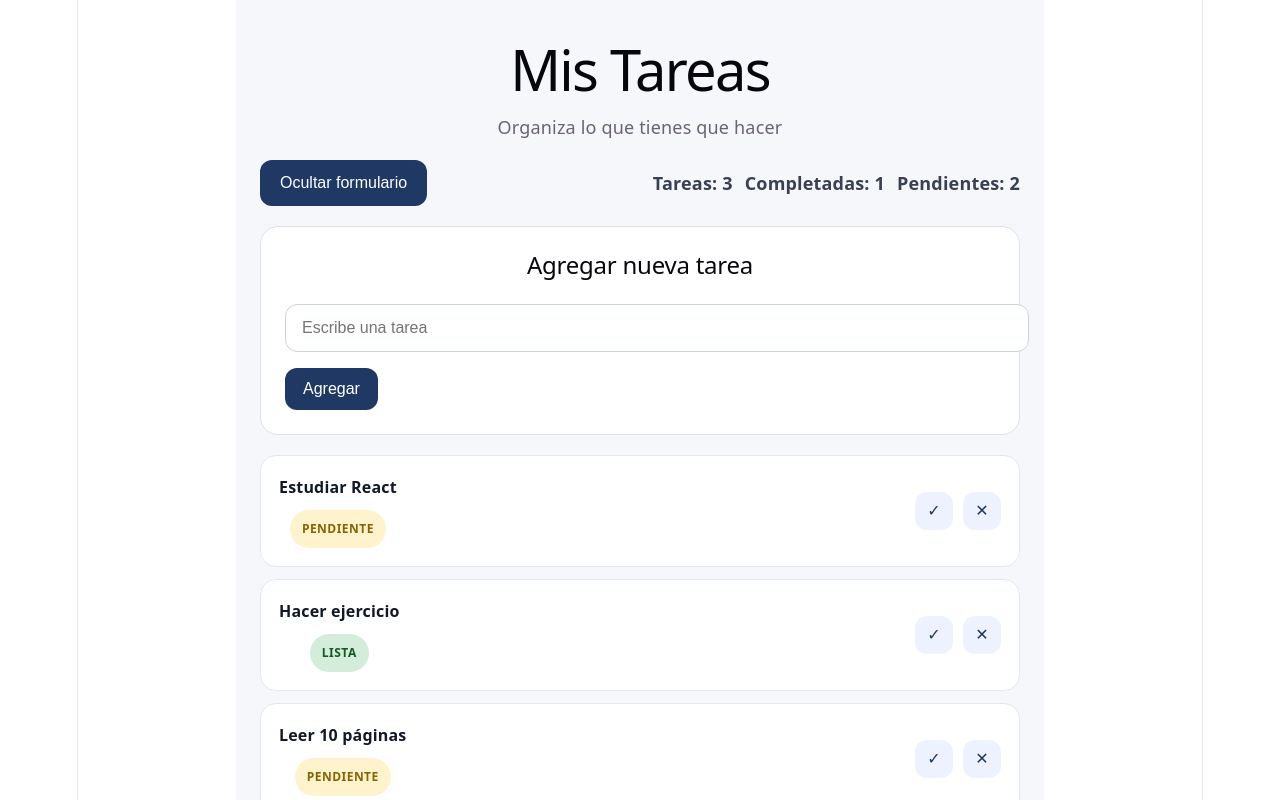
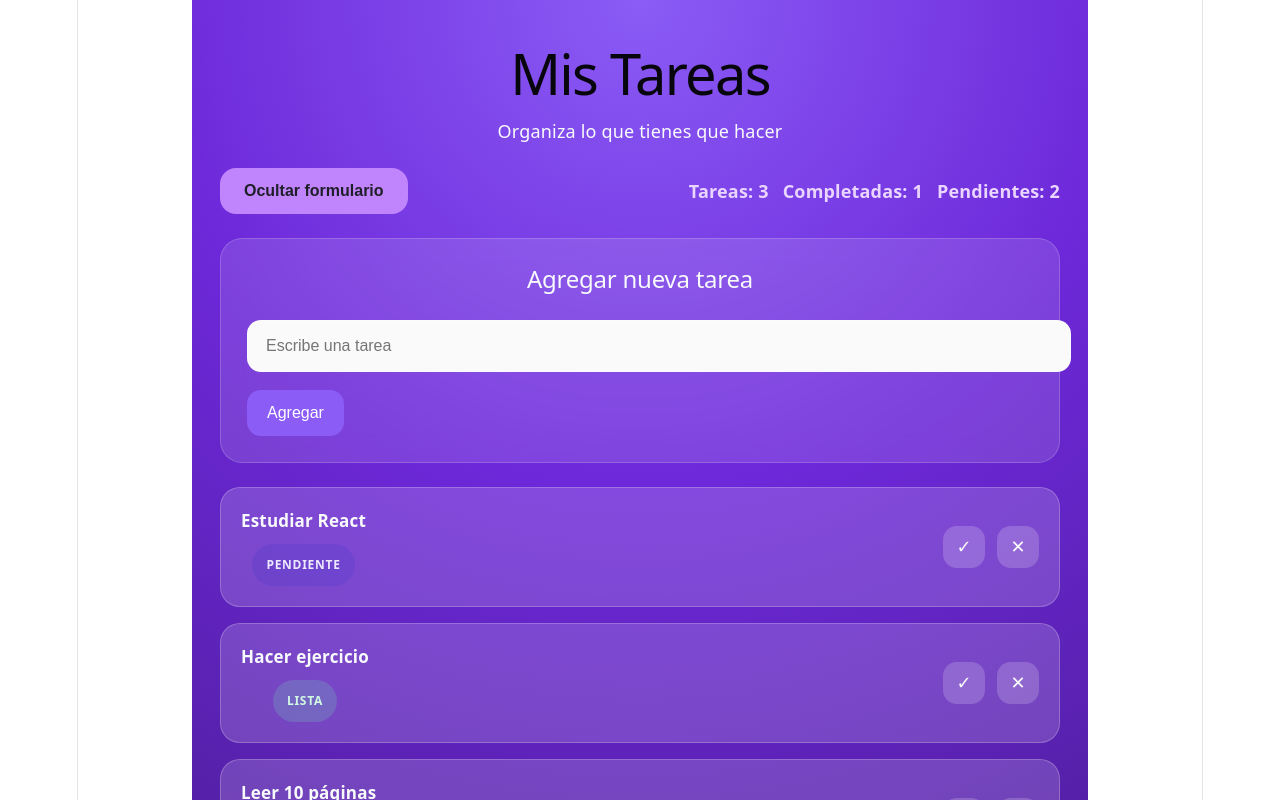
Before and after one commit to nikolvilla808-star/Gestor_de-_tareas, a React (Vite) app: page / in a window 1280 px wide. Both pictures are taken after a click on the button "Agregar tarea". Shown: the top 800 px of the page. Built offline with nearby package versions, Linux system fonts and the light colour scheme.

Commit message:
Sprint 6: mejorar interfaz morada y documentar tags de sprint

```diff
--- a/src/App.css
+++ b/src/App.css
@@ -1,13 +1,14 @@
 .app {
-  max-width: 760px;
-  width: min(100%, 760px);
+  max-width: 840px;
+  width: min(100%, 840px);
   margin: 0 auto;
-  padding: 24px;
+  padding: 28px;
   display: flex;
   flex-direction: column;
-  gap: 20px;
+  gap: 24px;
   min-height: 100vh;
-  background: #f5f7fb;
+  background: radial-gradient(circle at top, #8b5cf6 0%, #6d28d9 45%, #4c1d95 100%);
+  color: #f8fafc;
 }
 
 .panel-control {
@@ -15,58 +16,65 @@
   flex-wrap: wrap;
   justify-content: space-between;
   align-items: center;
-  gap: 16px;
+  gap: 18px;
 }
 
 .boton-toggle {
-  background: #1f3864;
-  color: #ffffff;
+  background: #c084fc;
+  color: #1f1f29;
   border: none;
-  padding: 14px 20px;
-  border-radius: 12px;
+  padding: 14px 24px;
+  border-radius: 16px;
   cursor: pointer;
   font-size: 16px;
-  transition: background 0.2s ease, transform 0.15s ease;
+  font-weight: 700;
+  transition: transform 0.15s ease, box-shadow 0.2s ease;
 }
 
 .boton-toggle:hover {
-  background: #162d53;
-  transform: translateY(-1px);
+  transform: translateY(-2px);
+  box-shadow: 0 16px 32px rgba(120, 74, 255, 0.24);
 }
 
 .resumen {
   display: flex;
   flex-wrap: wrap;
-  gap: 12px;
-  color: #374151;
+  gap: 14px;
+  color: #e9d5ff;
   font-weight: 600;
 }
 
 .formulario {
-  background: #ffffff;
-  border: 1px solid #dbe2ec;
-  border-radius: 18px;
-  padding: 24px;
+  background: rgba(255, 255, 255, 0.12);
+  border: 1px solid rgba(255, 255, 255, 0.18);
+  border-radius: 22px;
+  padding: 26px;
   display: flex;
   flex-direction: column;
-  gap: 16px;
+  gap: 18px;
+  backdrop-filter: blur(12px);
+}
+
+.formulario h2 {
+  color: #f8fafc;
 }
 
 .formulario input {
   width: 100%;
-  padding: 14px 16px;
-  border: 1px solid #cbd5e1;
-  border-radius: 12px;
+  padding: 16px 18px;
+  border: 1px solid rgba(255, 255, 255, 0.28);
+  border-radius: 14px;
   font-size: 16px;
   color: #111827;
+  background: #fafafa;
 }
 
 .formulario button {
   width: fit-content;
-  padding: 12px 18px;
+  padding: 14px 20px;
   border: none;
-  border-radius: 12px;
-  background: #1f3864;
+  border-radius: 14px;
+  background: #8b5cf6;
   color: #ffffff;
   font-size: 16px;
   cursor: pointer;
@@ -75,7 +83,7 @@
 .lista {
   display: flex;
   flex-direction: column;
-  gap: 12px;
+  gap: 16px;
 }
 
 .item {
@@ -83,78 +91,78 @@
   justify-content: space-between;
   align-items: center;
   gap: 18px;
-  background: #ffffff;
-  padding: 18px;
-  border-radius: 16px;
-  border: 1px solid #e2e8f0;
+  background: rgba(255, 255, 255, 0.16);
+  padding: 20px;
+  border-radius: 20px;
+  border: 1px solid rgba(255, 255, 255, 0.22);
   cursor: pointer;
-  transition: transform 0.15s ease, box-shadow 0.15s ease;
+  transition: transform 0.15s ease, box-shadow 0.15s ease, background 0.15s ease;
 }
 
 .item:hover {
-  transform: translateY(-1px);
-  box-shadow: 0 12px 30px rgba(15, 23, 42, 0.08);
+  transform: translateY(-2px);
+  box-shadow: 0 22px 40px rgba(76, 29, 149, 0.18);
+  background: rgba(255, 255, 255, 0.22);
 }
 
 .resaltado {
-  background: #fff8e1;
-  border-color: #ffe58f;
+  background: rgba(196, 181, 253, 0.32);
 }
 
 .texto {
   margin: 0;
   margin-bottom: 10px;
-  font-size: 16px;
-  font-weight: 600;
-  color: #111827;
+  font-size: 17px;
+  font-weight: 700;
+  color: #f8fafc;
 }
 
 .estado {
   display: inline-flex;
   align-items: center;
-  padding: 6px 12px;
+  padding: 8px 14px;
   border-radius: 999px;
   font-size: 12px;
   font-weight: 700;
   text-transform: uppercase;
-  letter-spacing: 0.04em;
+  letter-spacing: 0.06em;
 }
 
 .completada {
-  background: #d4edda;
-  color: #155724;
+  background: rgba(110, 231, 183, 0.2);
+  color: #d1fae5;
 }
 
 .pendiente {
-  background: #fff3cd;
-  color: #856404;
+  background: rgba(67, 56, 202, 0.22);
+  color: #ede9fe;
 }
 
 .acciones {
   display: flex;
-  gap: 10px;
+  gap: 12px;
 }
 
 .acciones button {
-  width: 38px;
-  height: 38px;
+  width: 42px;
+  height: 42px;
   border: none;
-  border-radius: 12px;
-  background: #eef2ff;
-  color: #1f3864;
+  border-radius: 14px;
+  background: rgba(255, 255, 255, 0.18);
+  color: #f8fafc;
   cursor: pointer;
-  font-size: 16px;
+  font-size: 18px;
 }
 
 .acciones button:hover {
-  background: #dbeafe;
+  background: rgba(255, 255, 255, 0.28);
 }
 
 .mensaje-vacio {
   text-align: center;
-  color: #6b7280;
+  color: #f3e8ff;
   font-size: 16px;
-  padding: 40px 0;
+  padding: 44px 0;
 }
 
 footer {
```
Also changed, not shown: 1 other file (tests, documents, lock files or other folders).
